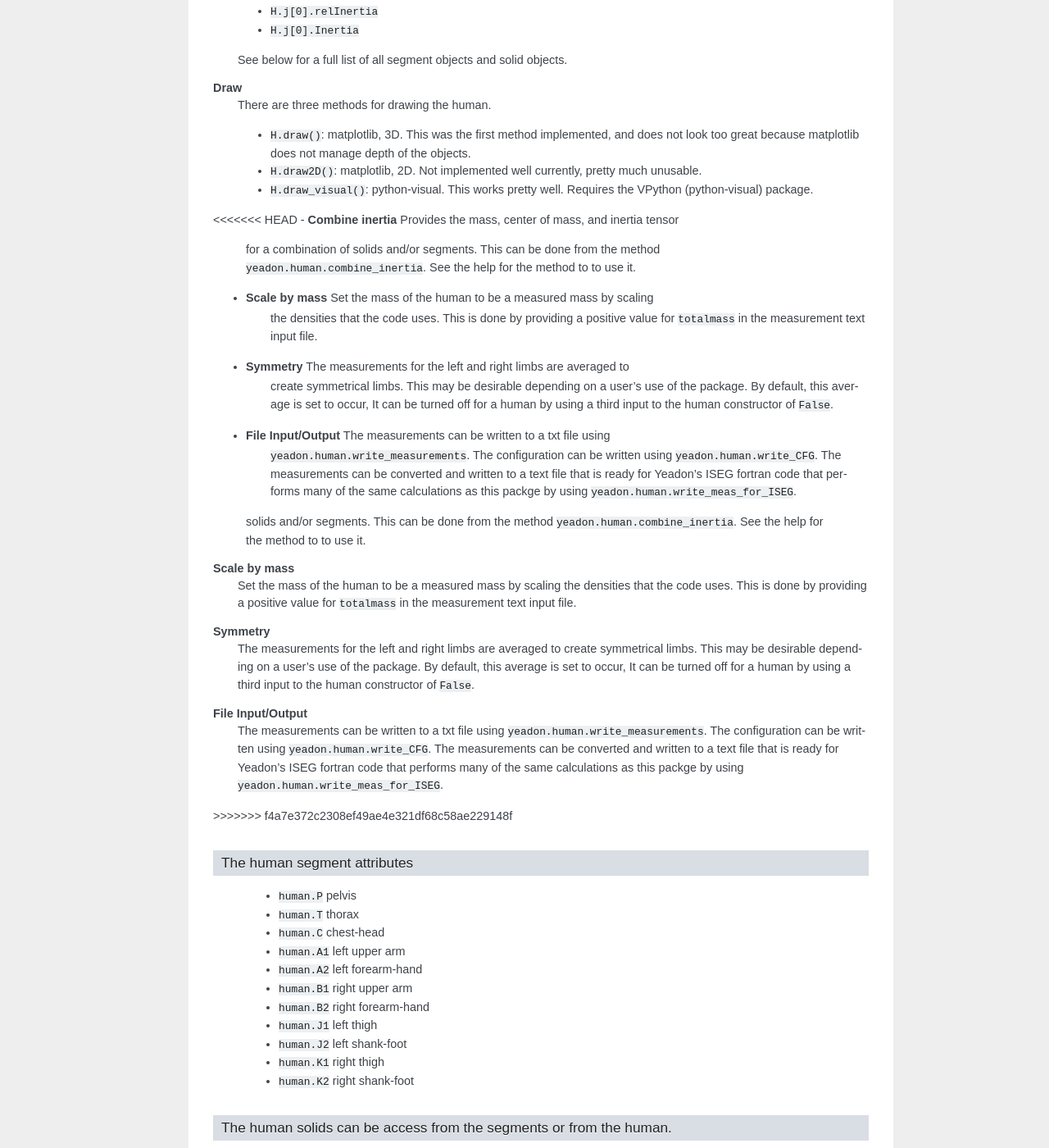
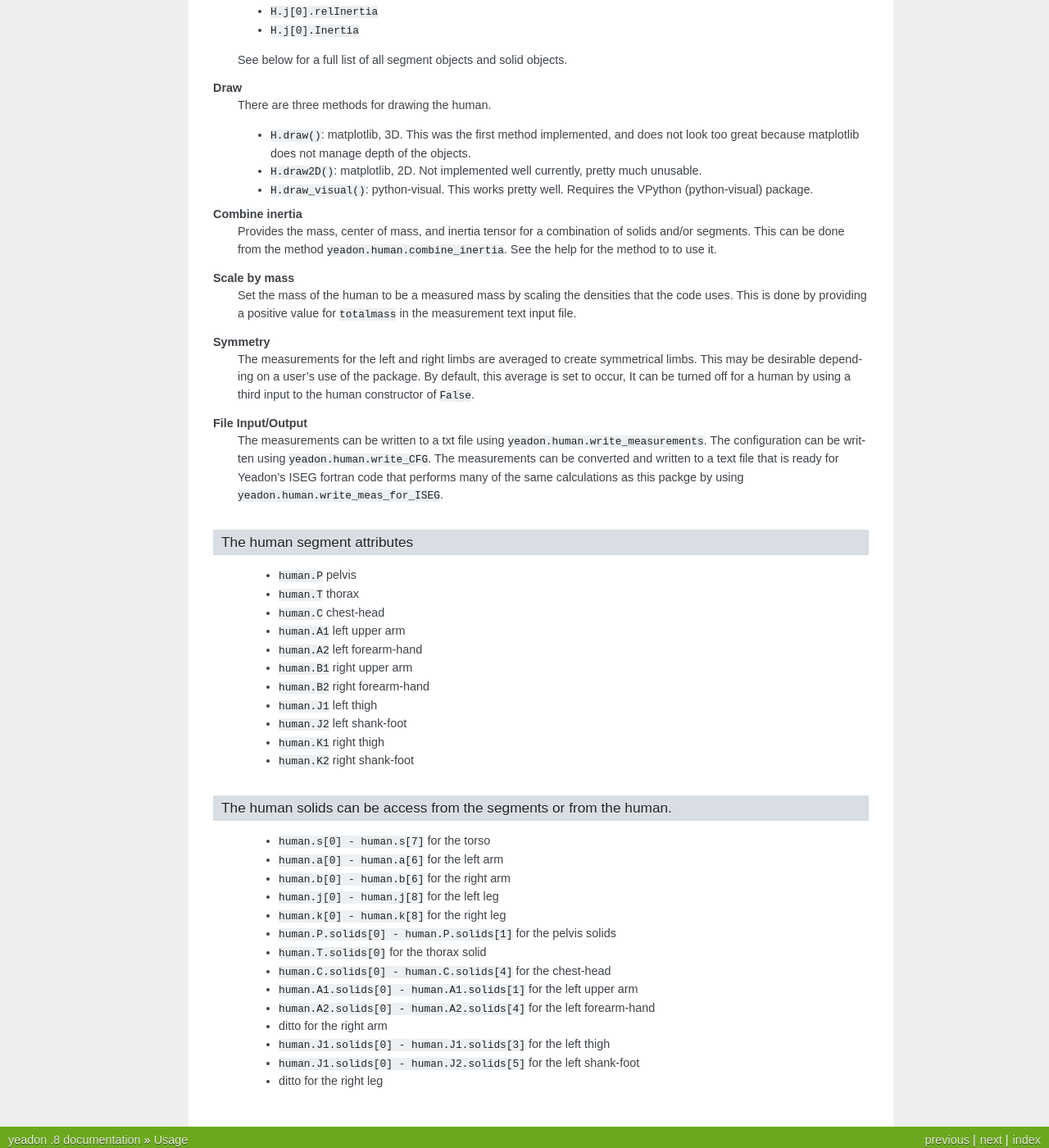
Before and after one commit to chrisdembia/yeadon, a Sphinx documentation site: the page built from doc/usage.rst, in a window 1280 px wide and 1400 px high, scrolled down 1109 px. Shown: the whole window at 82% size. Built offline with Sphinx 7.4.7, drawn with Linux system fonts in a browser that asks for light colours; formulas are drawn with MathJax 3.

Commit message:
fixed usage.rst

```diff
--- a/doc/usage.rst
+++ b/doc/usage.rst
@@ -79,25 +79,6 @@ Features
     - ``H.draw_visual()``: python-visual. This works pretty well. Requires the
       VPython (python-visual) package.
 
-<<<<<<< HEAD
-- **Combine inertia** Provides the mass, center of mass, and inertia tensor
-   for a combination of solids and/or segments. This can be done from the
-   method ``yeadon.human.combine_inertia``. See the help for the method to
-   to use it.
-- **Scale by mass** Set the mass of the human to be a measured mass by scaling
-   the densities that the code uses. This is done by providing a positive value
-   for ``totalmass`` in the measurement text input file.
-- **Symmetry** The measurements for the left and right limbs are averaged to
-   create symmetrical limbs. This may be desirable depending on a user's use of
-   the package. By default, this average is set to occur, It can be turned off
-   for a human by using a third input to the human constructor of ``False``.
-- **File Input/Output** The measurements can be written to a txt file using
-   ``yeadon.human.write_measurements``. The configuration can be written using
-   ``yeadon.human.write_CFG``. The measurements can be converted and written to
-   a text file that is ready for Yeadon's ISEG fortran code that performs many
-   of the same calculations as this packge by using
-   ``yeadon.human.write_meas_for_ISEG``.
-=======
 **Combine inertia**
     Provides the mass, center of mass, and inertia tensor for a combination of
     solids and/or segments. This can be done from the method
@@ -121,7 +102,6 @@ Features
     to a text file that is ready for Yeadon's ISEG fortran code that performs
     many of the same calculations as this packge by using
     ``yeadon.human.write_meas_for_ISEG``.
->>>>>>> f4a7e372c2308ef49ae4e321df68c58ae229148f
 
 The human segment attributes
 ----------------------------
--- a/setup.py
+++ b/setup.py
@@ -5,7 +5,7 @@ setup(
     author='Chris Dembia',
     author_email='chris530d@gmail.com',
     version='0.8',
-    packages=['yeadon',],
+    packages=['yeadon','dtk'],
     license='LICENSE.txt',
     long_description=open('README.rst').read(),
     requires=['dtk',]
```
Also changed, not shown: 1 other file.
